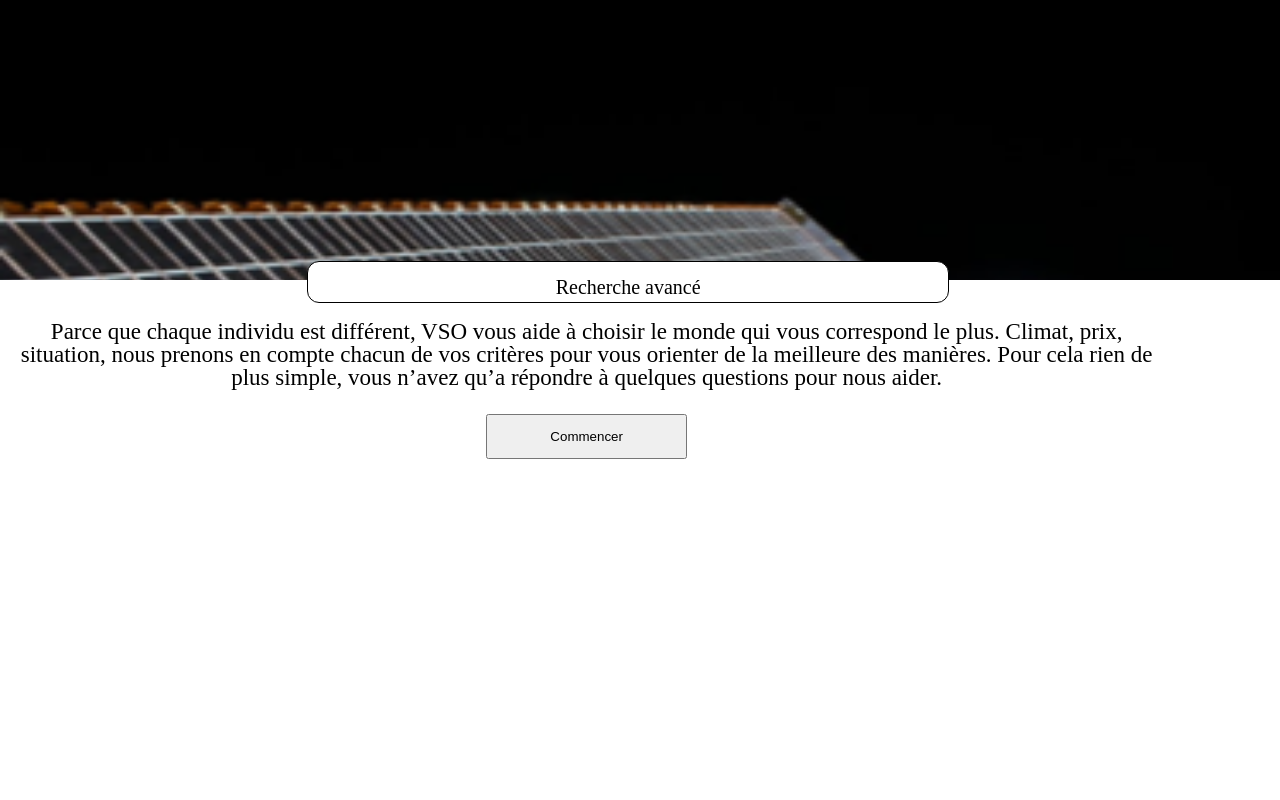
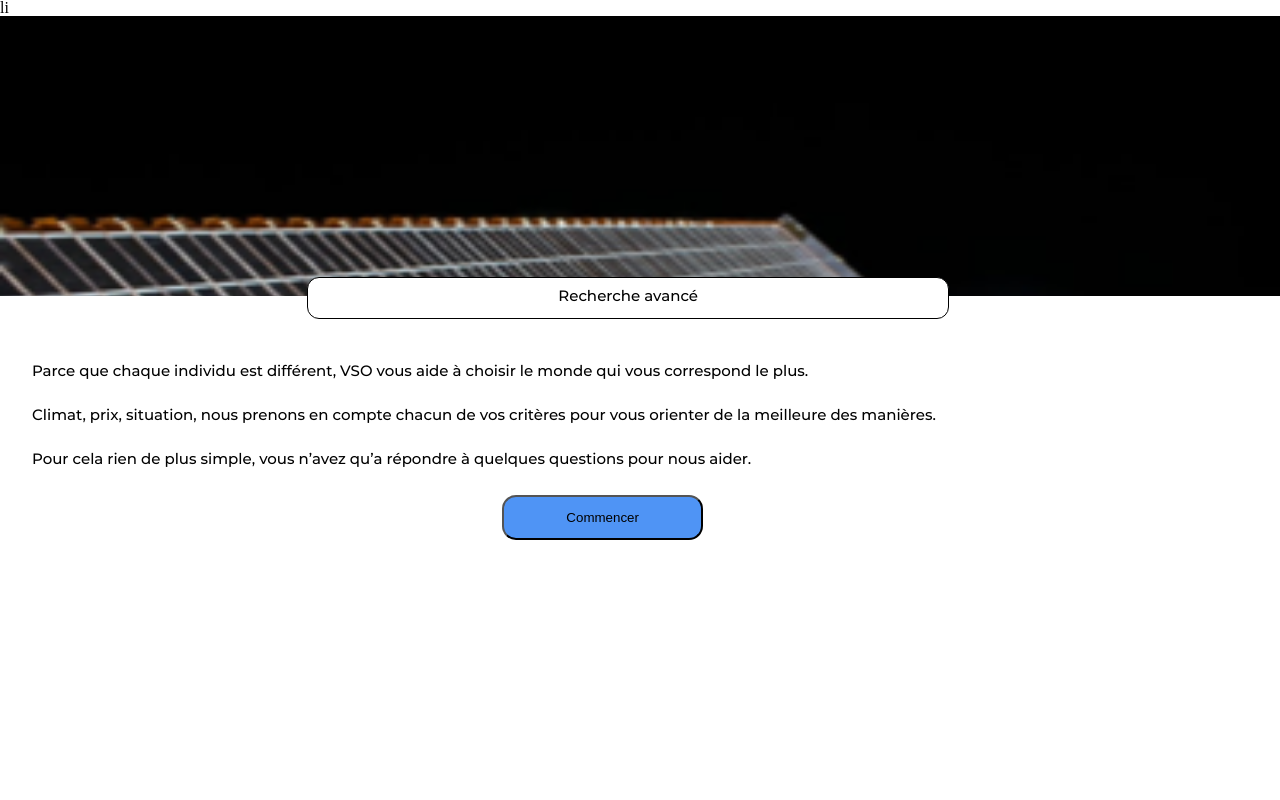
Before and after one commit to mggb/V-S-O, a PHP site: page /question.html in a window 1280 px wide. Run offline with PHP 8.4, Linux system fonts and the light colour scheme.

Commit message:
'finishquestion2'

```diff
--- a/css/question.css
+++ b/css/question.css
@@ -10,6 +10,7 @@
 .secondary{
   text-align: center;
   font-size: 18px;
+  font-family: 'Montserrat Medium';
 }
 
 
@@ -31,20 +32,22 @@
   margin: -19px 0 0 24%;
 }
 .textQuestion{
-  margin-top: 15px;
-  font-size: 20px;
+  margin-top: 10px;
+    font-size: 15px;
+  font-family: 'Montserrat Medium';
   text-align: center;
 }
 .containerQuestionAndAnswer{
   height: 55vh;
   width: 100%;
-  margin-top: 5vh;
+  margin-top: 8vh;
 }
 .containerQuestion{
   margin: 8vh 0 0 30px;
 }
 .Question{
-  font-size: 24px;
+  font-size: 16px;
+    font-family: 'Montserrat SemiBold';
 }
 .ContainerAnswer{
   display: flex;
@@ -58,11 +61,12 @@
   margin-left: 45px;
 }
 .checkboxChoice{
-  width: 34px;
-    height: 25px;
+  width: 15px;
+    height: 15px;
 }
 .textNextCheckbox{
-  font-size: 28px;
+  font-size: 14px;
+  font-family: 'Montserrat Regular';
 }
 .containerArrow{
   height: 6vh;
@@ -85,18 +89,26 @@
   width: 20px;
 }
 .textFind{
-  text-align: center;
+
+  margin-top: 54px;
+text-align: center;
+font-family:"Montserrat Medium";
 }
 .text-in-finishPlanette{
-  text-align: center;
-  font-size: 23px;
+
+  font-size: 15px;
+  font-family:"Montserrat Medium";
+  line-height: 22px;
 }
 .button-center{
 
 margin: 25px auto;
-
 display: block;
-
 width: 201px;
 height: 45px;
+border-radius: 14px;
+background: rgb(79 148 245);
 }
+.taille-marge{
+  margin: 0 16px;
+}
--- a/js/newslider.js
+++ b/js/newslider.js
@@ -69,22 +69,24 @@ start.addEventListener('click', function() {
   var u = 2;
   var o = 1;
   var stock = [];
+  var containerARROw = document.querySelector('.containerArrow')
   var contain = document.querySelector('.containerQuestionAndAnswer2');
   function find() {
+
     if (stock.length === 7 ) {
-      console.log('yolo');
       numberquestion.innerHTML = '';
       numberquestion.innerHTML += `
     <p class="textQuestion">voila votre planette</p>
     `
     contain.innerHTML = '';
     contain.innerHTML += `
-    <div class="col-xs-10 col-md-11 col-lg-11">
+    <div class="col-xs-12 col-md-11 col-lg-11">
       <h1 class="detailplanete-container-title pricinpal">felicitation</h1>
-      <p>Venez vite decouvrir la planette qui vous corespond, Ne perdez plus de temps <br> changer de vie</p>
-      <button  class="start"type="button" name="button">voir la fiche</button>
+      <p class="textFind">Venez vite decouvrir la planette qui vous corespond, Ne perdez plus de temps <br> changer de vie</p>
+      <button  class="finishBUtuttonFind"type="button" name="button">voir la fiche</button>
     </div>
   `;
+  containerARROw.style.display ='none;'
     }
   }
 
--- a/question.html
+++ b/question.html
@@ -7,9 +7,11 @@
   <meta http-equiv="X-UA-Compatible" content="ie=edge">
   <link rel="stylesheet" href="css/reset.css" type="text/css" charset="utf-8">
   <link rel="stylesheet" href="css/question.css" type="text/css" charset="utf-8">
+  <link rel="stylesheet" href="css/font.css" type="text/css">
     <link rel="stylesheet" href="css/detailplanete.css" type="text/css" charset="utf-8">
   <link rel="stylesheet" href="css/flexboxgrid.min.css" type="text/css">
   <link rel="stylesheet" href="css/flexboxgrid.css" type="text/css">
+  li
   <title>Question</title>
 </head>
 
@@ -20,12 +22,12 @@
     <p class="textQuestion">Recherche avancé</p>
   </div>
   <section class="containerQuestionAndAnswer">
-    <div class="col-xs-12 col-md-11 col-lg-11">
+    <div class="taille-marge col-xs-12 col-md-11 col-lg-11">
     <div>
 
-      <p class="text-in-finishPlanette">Parce que chaque individu est différent, VSO vous aide à choisir le monde qui vous correspond le plus.
+      <p class="text-in-finishPlanette">Parce que chaque individu est différent, VSO vous aide à choisir le monde qui vous correspond le plus.<br /><br />
 
-Climat, prix, situation, nous prenons en compte chacun de vos critères pour vous orienter de la meilleure des manières.
+Climat, prix, situation, nous prenons en compte chacun de vos critères pour vous orienter de la meilleure des manières.<br /><br />
 
 Pour cela rien de plus simple, vous n’avez qu’a répondre à quelques questions pour nous aider.</p>
       <button  class="button-center start"type="button" name="button">Commencer</button>
```
